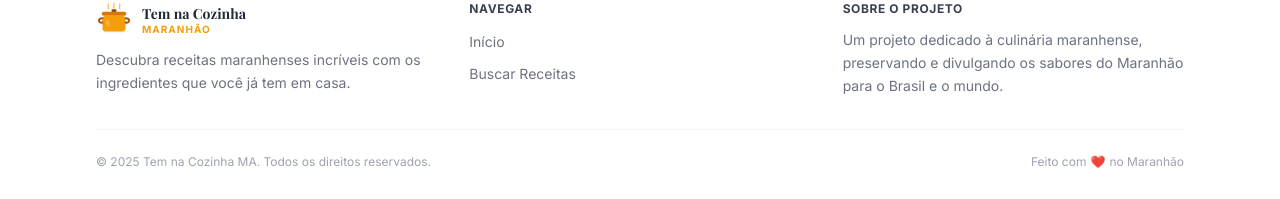
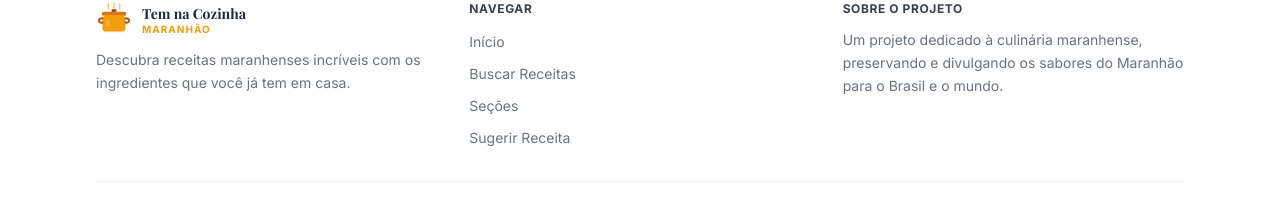
Before and after one commit to 25078825/Tem-na-cozinhaMA, a React (Vite) app: page / in a window 1280 px wide. Shown: the part 2616-2815 px from the top of the page. Built offline with nearby package versions, Linux system fonts and the light colour scheme; no server answers; a web font is replaced by a local one.

Commit message:
sugerir receitas no footer

```diff
--- a/src/components/layout/footer.jsx
+++ b/src/components/layout/footer.jsx
@@ -40,6 +40,18 @@
                   Buscar Receitas
                 </Link>
               </li>
+              <li>
+                <Link to="/secoes"
+                  className="text-sm text-gray-500 hover:text-amber-500 transition-colors">
+                  Seções
+                </Link>
+              </li>
+              <li>
+                <Link to="/sugerir"
+                  className="text-sm text-gray-500 hover:text-amber-500 transition-colors">
+                  Sugerir Receita
+                </Link>
+              </li>
             </ul>
           </div>
 
```
